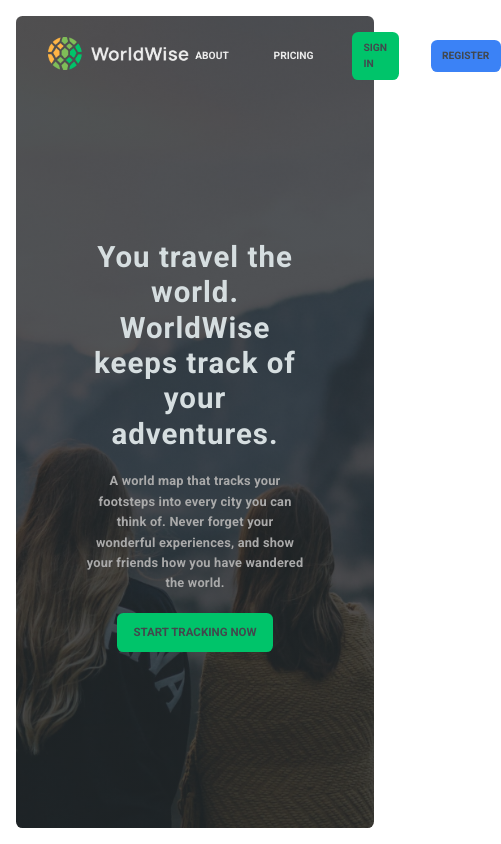
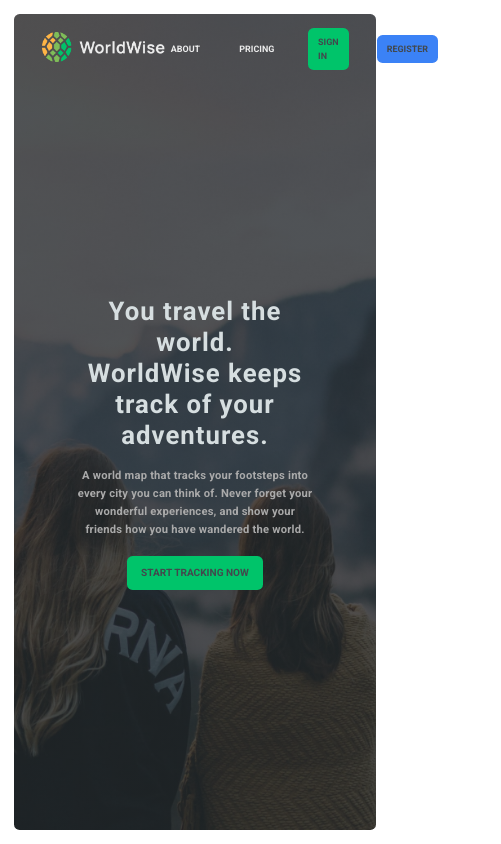
Before and after one commit to hasiukrostyslav/WorldWise, a React (Vite) app: page / in a window 390 px wide. Shown: the whole page, 501 px wide, since content can reach past the window. Built offline with nearby package versions, Linux system fonts and the light colour scheme.

Commit message:
added media queries to laptop screens

```diff
--- a/src/components/CityItem.tsx
+++ b/src/components/CityItem.tsx
@@ -1,9 +1,9 @@
-import { useEffect, useRef } from 'react';
+import { useEffect, useRef, useState } from 'react';
 import { NavLink } from 'react-router-dom';
 import styled from 'styled-components';
 
 import { useDeleteCity } from '../hooks/useDeleteCity';
-import { getFormatDate } from '../utils/helper';
+import { getFormatDate, getShortDate } from '../utils/helper';
 
 import DeleteButton from './DeleteButton';
 
@@ -33,14 +33,15 @@ const StyledLink = styled(NavLink)`
   }
 
   h4 {
-    font-size: 1.8rem;
+    font-size: 1.6rem;
     font-weight: 500;
     margin-left: 1.2rem;
     margin-right: auto;
+    white-space: nowrap;
   }
 
   time {
-    font-size: 1.5rem;
+    font-size: 1.2rem;
     font-weight: 400;
     margin-right: 1.6rem;
   }
@@ -55,8 +56,18 @@ type CityItemProps = {
 
 function CityItem({ id, name, imgSrc, date }: CityItemProps) {
   const ref = useRef<HTMLAnchorElement | null>(null);
+  const [matches, setMatches] = useState(
+    window.matchMedia('(min-width: 1280px)').matches
+  );
   const { deleteCity, isPending, isError } = useDeleteCity();
-  const formatDate = getFormatDate(date);
+  const longDate = getFormatDate(date);
+  const shortDate = getShortDate(date);
+
+  useEffect(() => {
+    window
+      .matchMedia('(min-width: 1280px)')
+      .addEventListener('change', (e) => setMatches(e.matches));
+  }, []);
 
   useEffect(() => {
     if (isError) ref.current?.classList.remove('disabled');
@@ -76,7 +87,7 @@ function CityItem({ id, name, imgSrc, date }: CityItemProps) {
       <StyledLink ref={ref} to={`${id}`}>
         <img src={imgSrc} alt="Country flags" />
         <h4>{name}</h4>
-        <time>({formatDate})</time>
+        <time>{matches ? longDate : shortDate}</time>
         <DeleteButton
           onClick={handleClickDelete}
           disabled={isPending}
--- a/src/components/CountryItem.tsx
+++ b/src/components/CountryItem.tsx
@@ -2,6 +2,7 @@ import { Link } from 'react-router-dom';
 import styled from 'styled-components';
 
 import { formatCountryNameToURL } from '../utils/helper';
+import { SCREEN_SIZE, mediaQueries } from '../styles/mediaQueries';
 
 const StyledLink = styled(Link)`
   background-color: var(--color-dark--2);
@@ -9,7 +10,7 @@ const StyledLink = styled(Link)`
   border-left: 6px solid var(--color-third);
   border-radius: 0.7rem;
   padding: 1rem 0;
-  height: 9.5rem;
+  height: 8.5rem;
   display: flex;
   flex-direction: column;
   align-items: center;
@@ -33,7 +34,8 @@ const StyledLink = styled(Link)`
 
   h3 {
     flex-grow: 0;
-    font-size: 1.8rem;
+    font-size: 1.5rem;
+    ${mediaQueries(SCREEN_SIZE.Laptop)` font-size: 1.8rem;`}
     font-weight: 400;
     color: var(--color-light--2);
   }
--- a/src/components/Form.tsx
+++ b/src/components/Form.tsx
@@ -1,4 +1,6 @@
 import styled, { css } from 'styled-components';
+
+import { SCREEN_SIZE, mediaQueries } from '../styles/mediaQueries';
 
 interface FormProps {
   children: React.ReactNode;
@@ -17,9 +19,10 @@ const variations = {
 
 const StyledForm = styled.form<FormProps>`
   ${(props) => (props.$variation ? variations[props.$variation] : '')}
-  width: 50rem;
   padding: 4rem 3rem;
   border-radius: 1rem;
+  ${mediaQueries(SCREEN_SIZE.Laptop)` width: 50rem;`}
+  width: 45rem;
 `;
 
 function Form({ children, $variation, onSubmit }: FormProps) {
--- a/src/components/Map.tsx
+++ b/src/components/Map.tsx
@@ -7,12 +7,14 @@ import { useGeolocation } from '../hooks/useGeolocation';
 import { useLayer } from '../hooks/useLayer';
 import { useCities } from '../hooks/useCities';
 import { MAP_CENTER, MAP_LAYERS } from '../utils/constant';
+import { SCREEN_SIZE, mediaQueries } from '../styles/mediaQueries';
 
 import { ChangeMapCenter, DetectMapClick, MapResize } from './MapTools';
 import { LayerButton, LocationButton, ScreenButton } from './MapButton';
 import LayersOption from './LayersOption';
 import User from './User';
 import MiniLogo from './MiniLogo';
+
 
 interface MapProps {
   $size: boolean | undefined;
@@ -23,7 +25,8 @@ const size = {
     width: 100%;
   `,
   medium: css`
-    width: calc(100% - 55rem);
+    ${mediaQueries(SCREEN_SIZE.Laptop)` width: calc(100% - 55rem);`}
+    width: calc(100% - 50rem);
   `,
 };
 
@@ -32,9 +35,8 @@ const StyledMap = styled.section<MapProps>`
   top: 0;
   right: 0;
   height: 100%;
-  width: calc(100% - 55rem);
+  transition: all 1s;
   ${(props) => (props.$size ? size.large : size.medium)}
-  transition: all 1s;
 `;
 
 const Tools = styled.div`
--- a/src/components/MapButton.tsx
+++ b/src/components/MapButton.tsx
@@ -84,7 +84,6 @@ export function LayerButton({
 }: ButtonProps) {
   return (
     <Button
-      // $isAbsolute={true}
       $isAbsolute={$isAbsolute}
       $isTransparent={$isTransparent}
       $isActive={$isActive}
--- a/src/components/Sidebar.tsx
+++ b/src/components/Sidebar.tsx
@@ -4,6 +4,7 @@ import { useSearchParams } from 'react-router-dom';
 import { useGeolocation } from '../hooks/useGeolocation';
 import { useCities } from '../hooks/useCities';
 import { useLayer } from '../hooks/useLayer';
+import { SCREEN_SIZE, mediaQueries } from '../styles/mediaQueries';
 
 import Logo from './Logo';
 import ToggleLinks from './ToggleLinks';
@@ -25,7 +26,8 @@ const hide = {
     left: 0rem;
   `,
   hidden: css`
-    left: -56rem;
+    ${mediaQueries(SCREEN_SIZE.Laptop)` left: -56rem;`}
+    left: -50rem;
   `,
 };
 
@@ -33,7 +35,7 @@ const StyledSidebar = styled.aside<AsideProps>`
   ${(props) => (props.$hide ? hide.hidden : hide.visible)}
   position: absolute;
   top: 0;
-  width: 56rem;
+  width: 50rem;
   padding: 3rem 5rem;
   height: calc(100vh - 5rem);
   display: flex;
@@ -44,6 +46,8 @@ const StyledSidebar = styled.aside<AsideProps>`
   border-top-left-radius: 1rem;
   border-bottom-left-radius: 1rem;
   transition: left 1s;
+
+  ${mediaQueries(SCREEN_SIZE.Laptop)` width: 56rem;`}
 
   .container {
     width: 100%;
--- a/src/styles/GlobalStyles.ts
+++ b/src/styles/GlobalStyles.ts
@@ -29,12 +29,13 @@ const GlobalStyles = createGlobalStyle`
 }
 
 html {
-  ${mediaQueries(SCREEN_SIZE.Mobile)` font-size: 40%;`}
+  box-sizing: border-box;
+  ${mediaQueries(SCREEN_SIZE.Mobile)` font-size: 35%;`}
+  ${mediaQueries(SCREEN_SIZE.SmallTablet)` font-size: 40%;`}
   ${mediaQueries(SCREEN_SIZE.Tablet)` font-size: 45%;`}
-  ${mediaQueries(SCREEN_SIZE.LaptopSmall)` font-size: 50%;`}
+  ${mediaQueries(SCREEN_SIZE.SmallLaptop)` font-size: 50%;`}
   ${mediaQueries(SCREEN_SIZE.Laptop)` font-size: 55%;`}
   ${mediaQueries(SCREEN_SIZE.Desktop)` font-size: 62.5%;`}
-  box-sizing: border-box;
 }
 
 
--- a/src/styles/mediaQueries.ts
+++ b/src/styles/mediaQueries.ts
@@ -1,15 +1,17 @@
 export enum SCREEN_SIZE {
   Mobile = 'mobile',
+  SmallTablet = 'smallTablet',
   Tablet = 'tablet',
-  LaptopSmall = 'laptopSmall',
+  SmallLaptop = 'smallLaptop',
   Laptop = 'laptop',
   Desktop = 'desktop',
 }
 
 export const BREAKPOINTS = {
   mobile: 320,
+  smallTablet: 540,
   tablet: 768,
-  laptopSmall: 1024,
+  smallLaptop: 1024,
   laptop: 1280,
   desktop: 1537,
 };
--- a/src/utils/helper.ts
+++ b/src/utils/helper.ts
@@ -22,6 +22,18 @@ export const getFormatDate = function (
       day: 'numeric',
       year: 'numeric',
     });
+  return formatter.format(formatDate);
+};
+
+export const getShortDate = function (date: string | undefined) {
+  if (!date) return;
+
+  const formatDate = new Date(date);
+  const formatter = new Intl.DateTimeFormat('Uk', {
+    month: 'numeric',
+    day: 'numeric',
+    year: 'numeric',
+  });
   return formatter.format(formatDate);
 };
 
```
